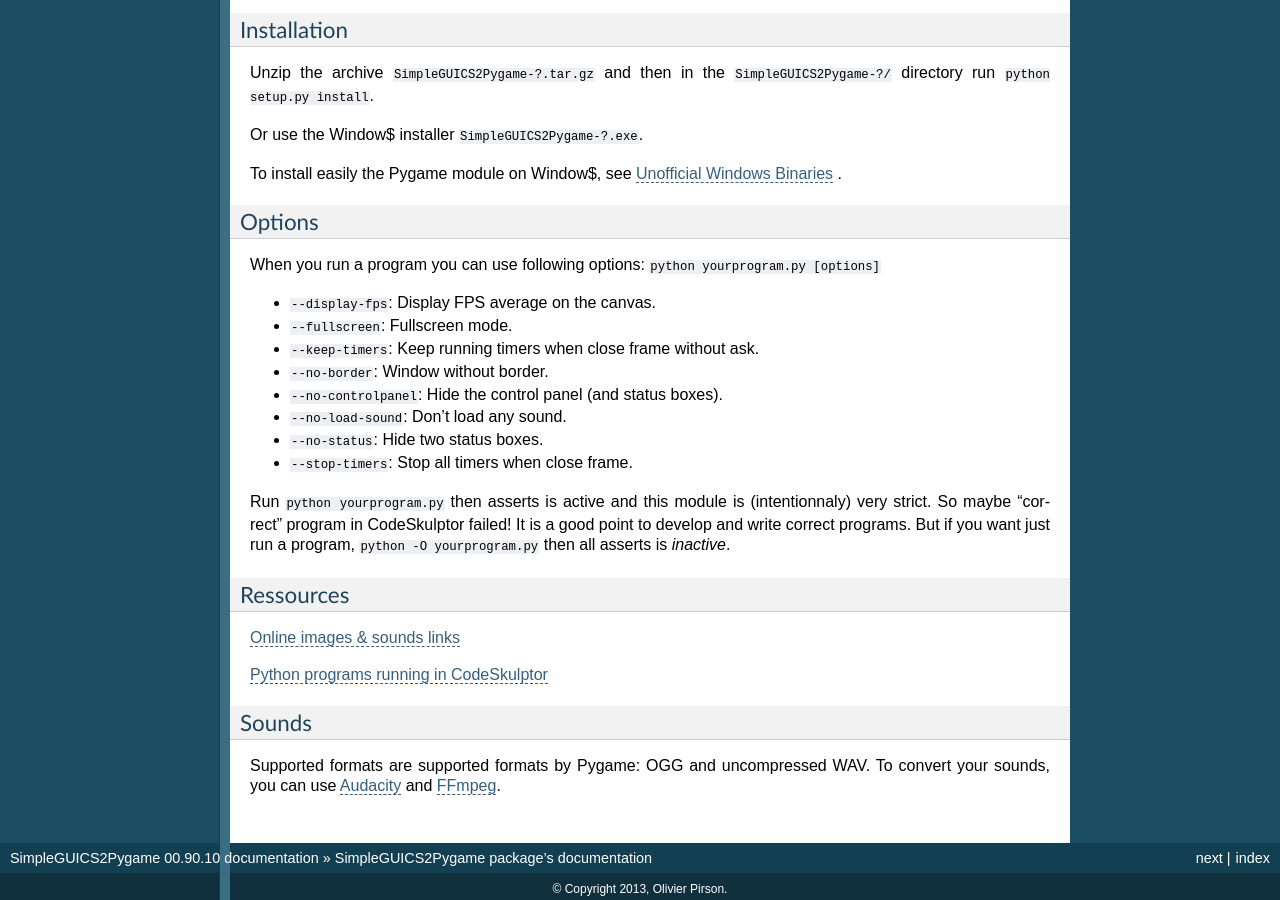
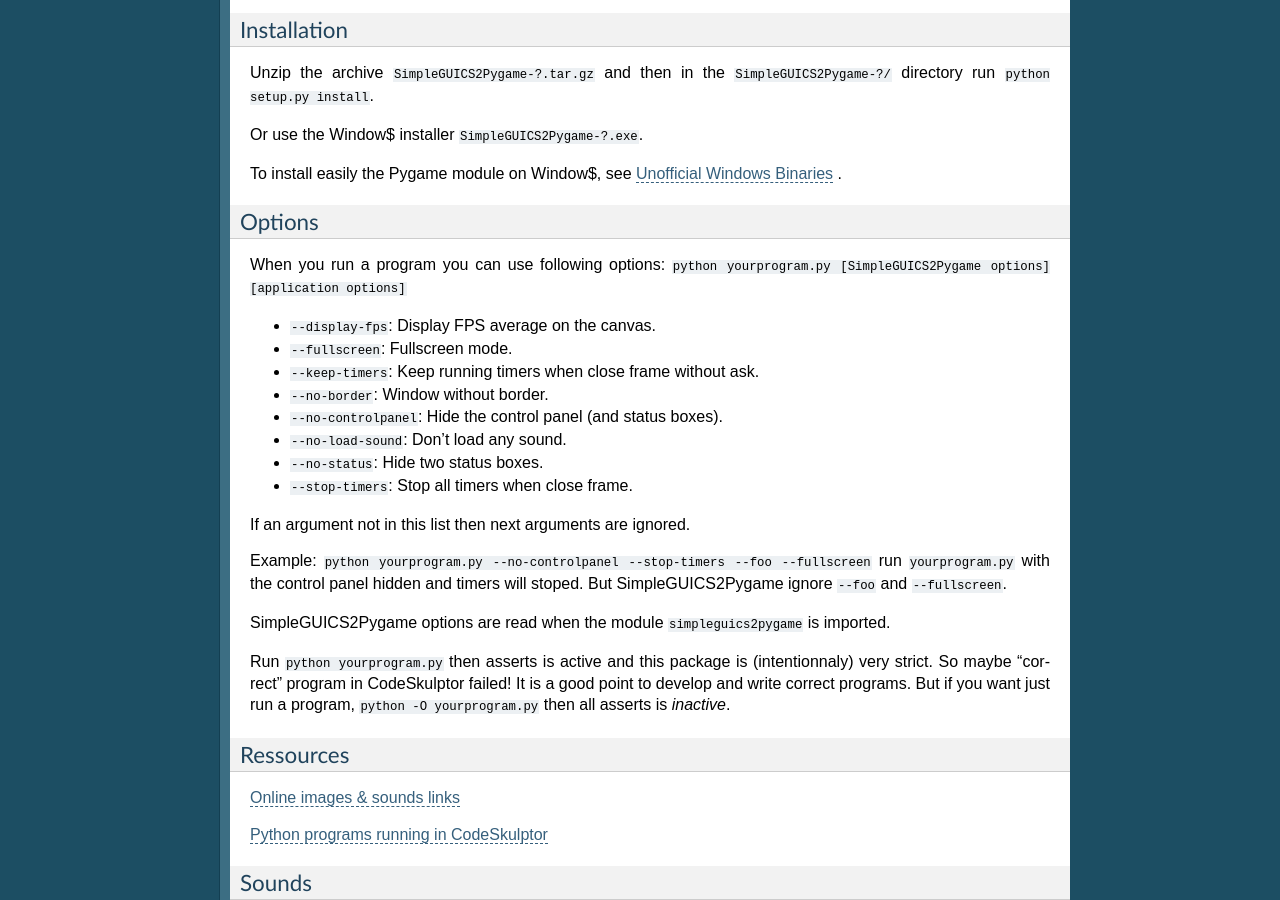
Before and after one commit to rhul-compsoc/SimpleGUICS2Pygame, a Sphinx documentation site: the page built from Sphinx/index.rst, in a window 1280 px wide and 900 px high, scrolled down 2621 px. Built offline with Sphinx 7.4.7, drawn with Linux system fonts in a browser that asks for light colours.

Commit message:
- Some precisions and English corrections in the documentation. - Added some CodeSkulptor programs links.

```diff
--- a/README.rst
+++ b/README.rst
@@ -66,6 +66,8 @@
 Changes
 =======
 *
+  - Some precisions and English corrections in the documentation.
+  - Added some CodeSkulptor programs links.
 
   - example/Memory.py: moved image locations.
   - example/Nostalgic_Basic_Blitz.py : added spacebar information.
--- a/Sphinx/_static/links/data/img_snd_links_top.htm
+++ b/Sphinx/_static/links/data/img_snd_links_top.htm
@@ -4,7 +4,7 @@
     <meta http-equiv="Content-Type" content="text/html; charset=iso-8859-1">
 
     <meta name="date-creation-yyyymmdd" content="20130531">
-    <meta name="date-revision-yyyymmdd" content="20130619">
+    <meta name="date-revision-yyyymmdd" content="20130620">
 
     <title>Online images &amp; sounds links</title>
 
--- a/Sphinx/_static/links/data/prog_links_top.htm
+++ b/Sphinx/_static/links/data/prog_links_top.htm
@@ -4,7 +4,7 @@
     <meta http-equiv="Content-Type" content="text/html; charset=iso-8859-1">
 
     <meta name="date-creation-yyyymmdd" content="20130603">
-    <meta name="date-revision-yyyymmdd" content="20130619">
+    <meta name="date-revision-yyyymmdd" content="20130620">
 
     <title>Python programs running in CodeSkulptor</title>
 
--- a/Sphinx/_static/links/data/snd_links.txt
+++ b/Sphinx/_static/links/data/snd_links.txt
@@ -11,6 +11,10 @@
 http://commondatastorage.googleapis.com/codeskulptor-assets/week7-brrring.m4a
 
 http://commondatastorage.googleapis.com/codeskulptor-assets/week7-button.m4a
+
+
+
++  <a rel="nofollow" href="http://www.freesfx.co.uk/" target="_blank">freeSFX</a> (profil <a rel="nofollow" href="http://www.freesfx.co.uk/users/opimedia/" target="_blank">opimedia</a>)
 
 
 
--- a/Sphinx/index.rst
+++ b/Sphinx/index.rst
@@ -201,7 +201,7 @@
 Options
 ~~~~~~~
 When you run a program you can use following options:
-``python yourprogram.py [options]``
+``python yourprogram.py [SimpleGUICS2Pygame options] [application options]``
 
 * ``--display-fps``: Display FPS average on the canvas.
 * ``--fullscreen``: Fullscreen mode.
@@ -212,10 +212,18 @@
 * ``--no-status``: Hide two status boxes.
 * ``--stop-timers``: Stop all timers when close frame.
 
+If an argument not in this list then next arguments are ignored.
+
+Example: ``python yourprogram.py --no-controlpanel --stop-timers --foo --fullscreen``
+run ``yourprogram.py`` with the control panel hidden and timers will stoped.
+But SimpleGUICS2Pygame ignore ``--foo`` and ``--fullscreen``.
+
+SimpleGUICS2Pygame options are read when the module ``simpleguics2pygame`` is imported.
+
 
 Run
 ``python yourprogram.py``
-then asserts is active and this module is (intentionnaly) very strict. So maybe "correct" program in CodeSkulptor failed!
+then asserts is active and this package is (intentionnaly) very strict. So maybe "correct" program in CodeSkulptor failed!
 It is a good point to develop and write correct programs.
 But if you want just run a program,
 ``python -O yourprogram.py``
```
Also changed, not shown: Sphinx/_static/links/data/prog_links.txt (+16 -0 lines), Sphinx/_static/links/img_snd_links.htm (+6 -1 lines), Sphinx/_static/links/prog_links.htm (+13 -1 lines), 1 other file.
